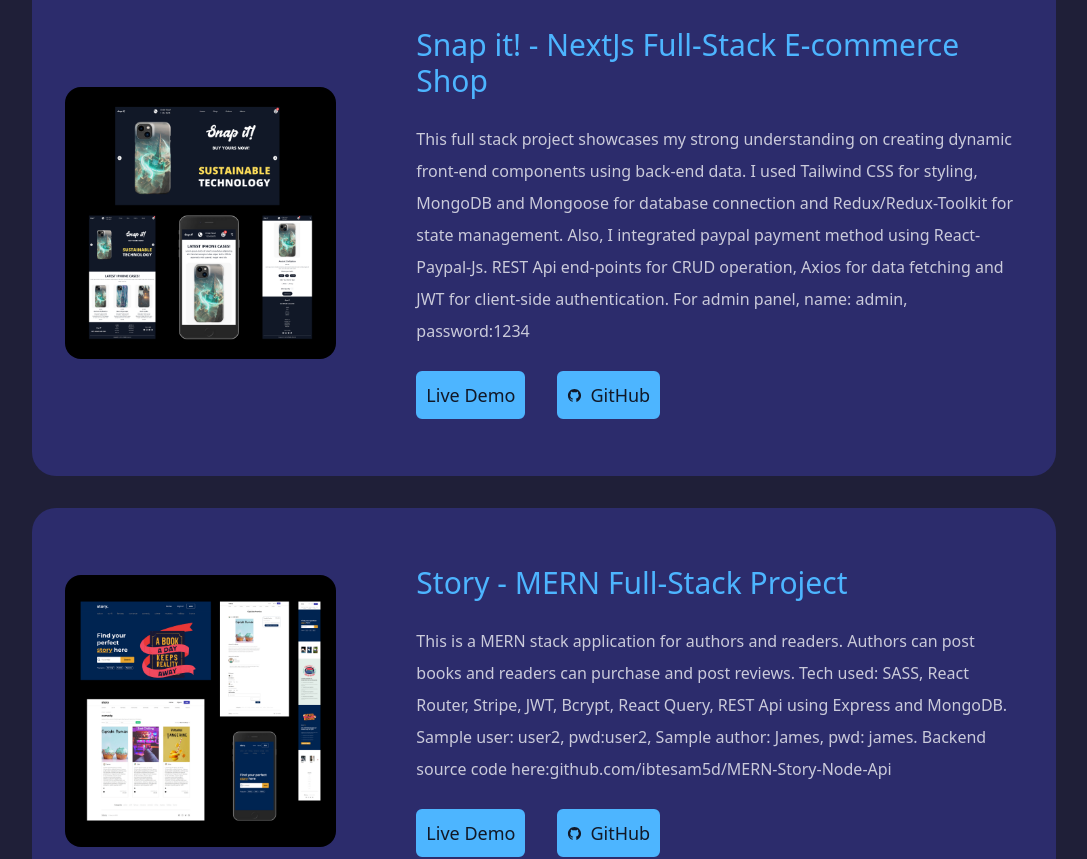
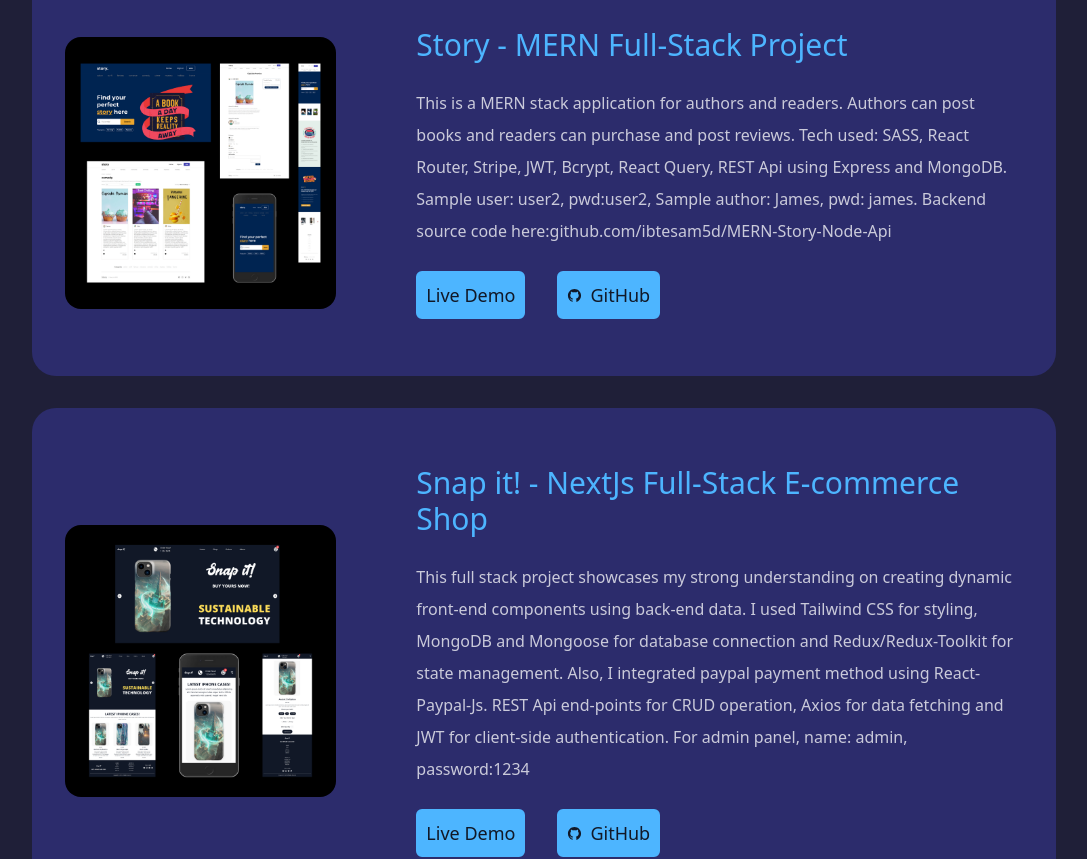
Before and after one commit to ibtesam5d/next-ibtesam-portfolio, a Next.js app: page / in a window 1280 px wide. Shown: the part 2180-3039 px from the top of the page, without its empty margins (96-1183 px from the left). Built offline with nearby package versions, Linux system fonts and the light colour scheme.

Commit message:
project reorder

```diff
--- a/components/projectData.js
+++ b/components/projectData.js
@@ -1,20 +1,21 @@
 export const data = [
   {
     id: 0,
+    title: "Story - MERN Full-Stack Project",
+    img: "/images/story.png",
+    gitUrl: "https://github.com/ibtesam5d/MERN-Story",
+    liveUrl: "https://story-fe.onrender.com/",
+    desc: "This is a MERN stack application for authors and readers. Authors can post books and readers can purchase and post reviews. Tech used: SASS, React Router, Stripe, JWT, Bcrypt, React Query, REST Api using Express and MongoDB. Sample user: user2, pwd:user2, Sample author: James, pwd: james. Backend source code here:github.com/ibtesam5d/MERN-Story-Node-Api",
+  },
+  {
+    id: 1,
     title: "Snap it! - NextJs Full-Stack E-commerce Shop",
     img: "/images/snap.png",
     gitUrl: "https://github.com/ibtesam5d/NextJs-E-Commerce-Project---Snap-it-",
     liveUrl: "https://snap-it.vercel.app/",
     desc: "This full stack project showcases my strong understanding on creating dynamic front-end components using back-end data. I used Tailwind CSS for styling, MongoDB and Mongoose for database connection and Redux/Redux-Toolkit for state management. Also, I integrated paypal payment method using React-Paypal-Js. REST Api end-points for CRUD operation, Axios for data fetching and JWT for client-side authentication. For admin panel, name: admin, password:1234",
   },
-  {
-    id: 1,
-    title: "Story - MERN Full-Stack Project",
-    img: "/images/story.png",
-    gitUrl: "https://github.com/ibtesam5d/MERN-Story",
-    liveUrl: "https://story-fe.onrender.com/",
-    desc: "This is a MERN stack application for authors and readers. Authors can post books and readers can purchase and post reviews. Tech used: SASS, React Router, Stripe, JWT, Bcrypt, React Query, REST Api using Express and MongoDB. Sample user: user2, pwd:user2, Sample author: James, pwd: james. Backend source code here:github.com/ibtesam5d/MERN-Story-Node-Api",
-  },
+
   // {
   //   id: 2,
   //   title: "Timeless Design - Webpack Project",
```
Also changed, not shown: 1 other file (tests, documents, lock files or other folders).
